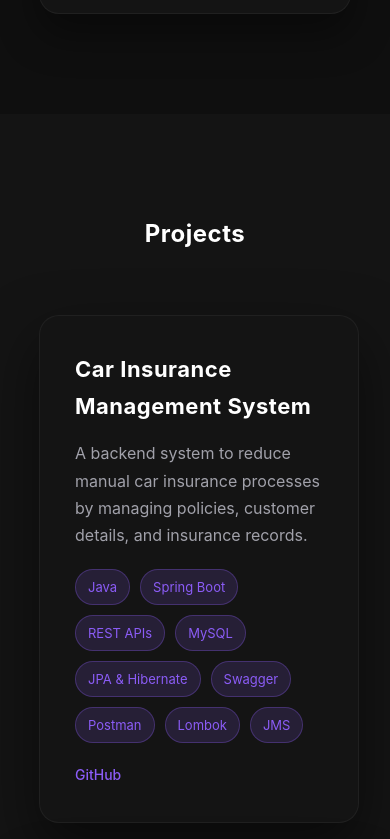
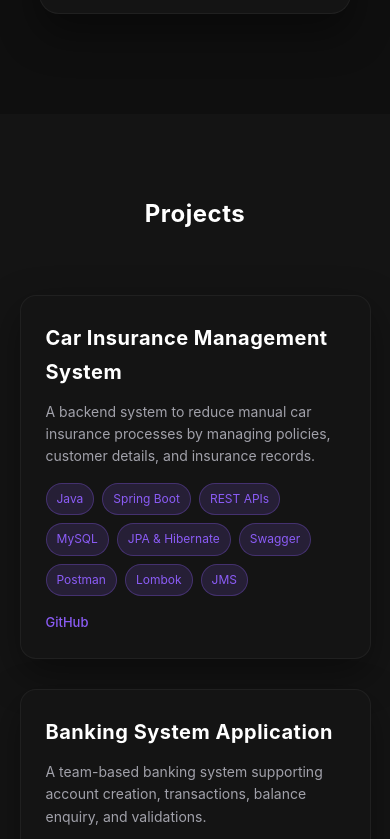
Before and after one commit to Gopi-Dev-004/gopi-portfolio, a React (Vite) app: page / in a window 390 px wide. Shown: the part 3183-4022 px from the top of the page. Built offline with nearby package versions, Linux system fonts and the light colour scheme.

Commit message:
fex: fexed responsive effects

```diff
--- a/src/hooks/useScrollReveal.jsx
+++ b/src/hooks/useScrollReveal.jsx
@@ -15,7 +15,7 @@ export default function useScrollReveal({ once = false } = {}) {
           setIsVisible(false);
         }
       },
-      { threshold: 0.15 }
+      { threshold: 0.08 }
     );
 
     if (ref.current) observer.observe(ref.current);
--- a/src/style/Projects.css
+++ b/src/style/Projects.css
@@ -10,40 +10,41 @@
 /* Grid Layout */
 .projects-container {
   display: grid;
-  grid-template-columns: repeat(auto-fit, minmax(320px, 1fr));
-  gap: 40px;
+  grid-template-columns: repeat(auto-fit, minmax(280px, 1fr));
+  gap: 30px;
   margin-top: 60px;
 }
 
 /* Project Card */
 .project-card {
   background: #141414;
-  padding: 35px;
-  border-radius: 20px;
+  padding: 30px;
+  border-radius: 16px;
   text-align: left;
 
   border: 1px solid rgba(255, 255, 255, 0.05);
-  box-shadow: 0 25px 60px rgba(0, 0, 0, 0.5);
+  box-shadow: 0 15px 40px rgba(0, 0, 0, 0.4);
   transition: all 0.3s ease;
 }
 
 .project-card:hover {
-  transform: translateY(-10px);
-  box-shadow: 0 30px 70px rgba(139, 92, 246, 0.2);
+  transform: translateY(-8px);
+  box-shadow: 0 20px 50px rgba(139, 92, 246, 0.2);
 }
 
 /* Title */
 .project-card h3 {
   color: #ffffff;
-  margin-bottom: 15px;
-  font-size: 22px;
+  margin-bottom: 12px;
+  font-size: 20px;
 }
 
 /* Description */
 .project-card p {
   color: #a1a1aa;
-  line-height: 1.7;
+  line-height: 1.6;
   margin-bottom: 15px;
+  font-size: 14px;
 }
 
 /* =========================
@@ -51,17 +52,17 @@
 ========================= */
 
 .tech-list {
-  margin: 20px 0;
+  margin: 15px 0;
   display: flex;
   flex-wrap: wrap;
-  gap: 10px;
+  gap: 8px;
 }
 
 .tech-badge {
   background: rgba(139, 92, 246, 0.15);
   color: #8b5cf6;
-  padding: 6px 12px;
-  font-size: 13px;
+  padding: 5px 10px;
+  font-size: 12px;
   border-radius: 20px;
   border: 1px solid rgba(139, 92, 246, 0.3);
 }
@@ -71,13 +72,14 @@
 ========================= */
 
 .project-links {
-  margin-top: 20px;
+  margin-top: 15px;
   display: flex;
-  gap: 20px;
+  gap: 15px;
+  flex-wrap: wrap;
 }
 
 .project-links a {
-  font-size: 14px;
+  font-size: 13px;
   font-weight: 500;
   color: #8b5cf6;
   transition: 0.3s ease;
@@ -86,3 +88,21 @@
 .project-links a:hover {
   color: #ffffff;
 }
+
+/* =========================
+   MOBILE FIX
+========================= */
+
+@media (max-width: 768px) {
+  .projects {
+    padding: 80px 5%;
+  }
+
+  .projects-container {
+    grid-template-columns: 1fr;
+  }
+
+  .project-card {
+    padding: 25px;
+  }
+}
```
